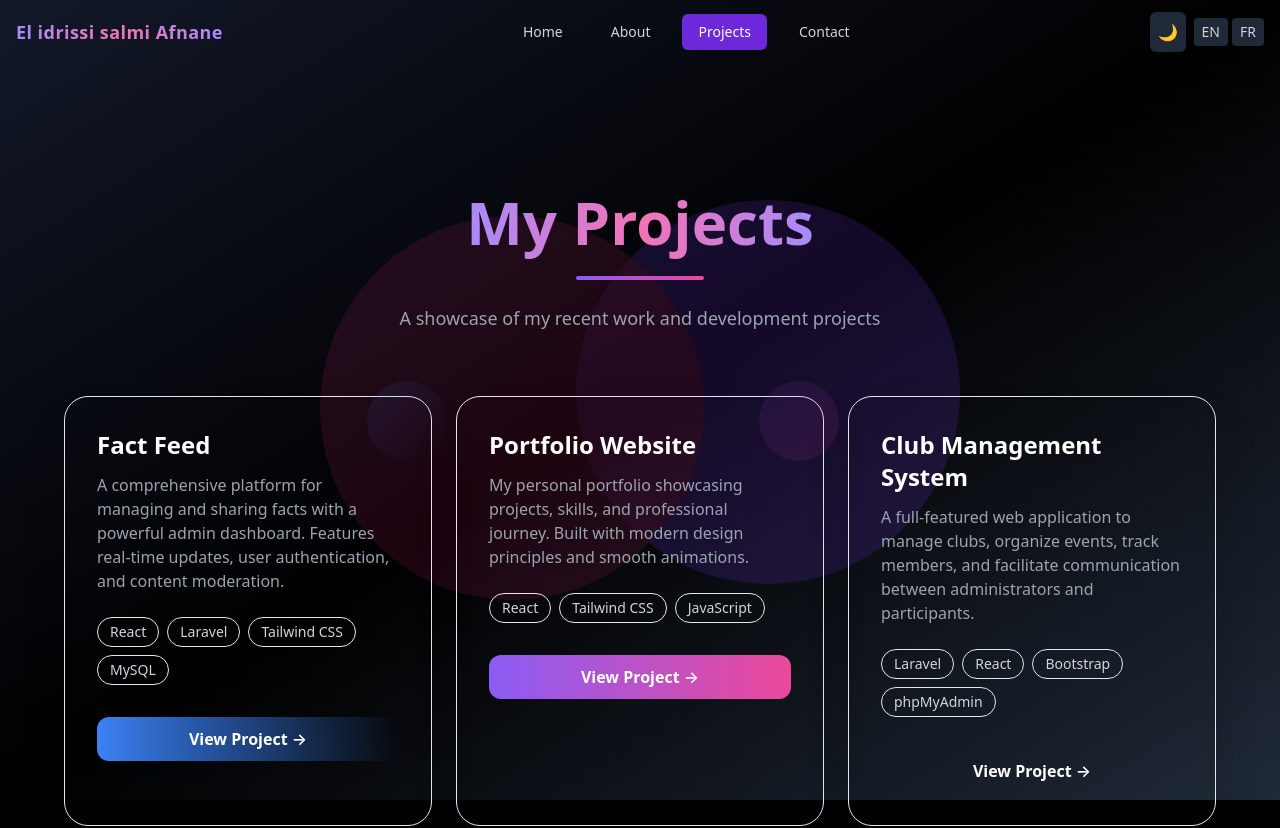
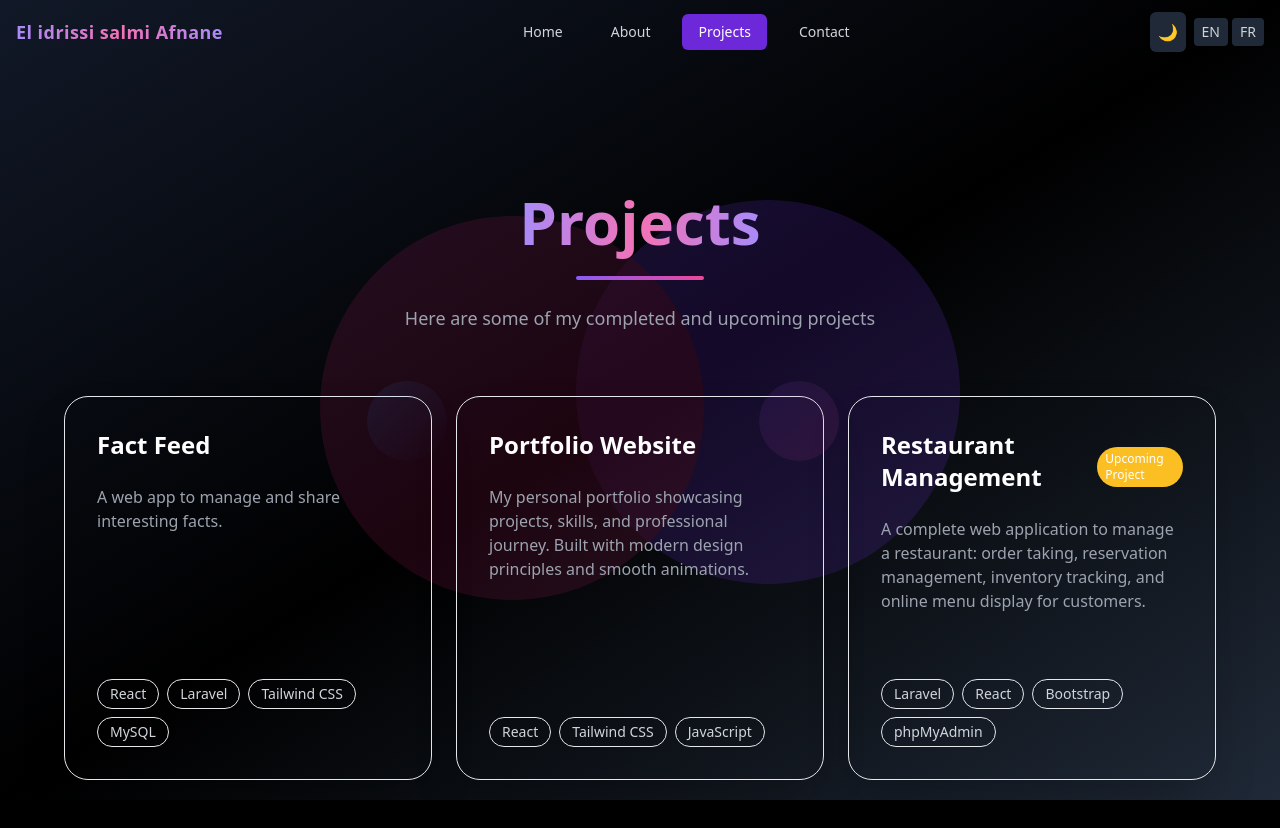
Before and after one commit to AfnaneElIdrissi/portfolio-afnane, a React app in the folder frontend/: page /projects in a window 1280 px wide. Shown: the top 828 px of the page. Built offline with nearby package versions, Linux system fonts and the light colour scheme; the HTML template or start-up script is replaced by a standard one.

Commit message:
add some of changes in translate and projects

```diff
--- a/frontend/src/locales/en/translation.json
+++ b/frontend/src/locales/en/translation.json
@@ -19,21 +19,21 @@
     "cvDescription": "You can download my CV to explore my background and expertise."
   },
   "projects": {
-    "title": "My Projects",
-    "subtitle": "A showcase of my recent work and development projects",
-    "button": "View Project →",
+    "title": "Projects",
+    "subtitle": "Here are some of my completed and upcoming projects",
+    "future": "Upcoming Project",
     "factFeed": {
       "title": "Fact Feed",
-      "description": "A comprehensive platform for managing and sharing facts with a powerful admin dashboard. Features real-time updates, user authentication, and content moderation."
+      "description": "A web app to manage and share interesting facts."
     },
     "portfolio": {
       "title": "Portfolio Website",
       "description": "My personal portfolio showcasing projects, skills, and professional journey. Built with modern design principles and smooth animations."
     },
-    "clubManagement": {
-      "title": "Club Management System",
-      "description": "A full-featured web application to manage clubs, organize events, track members, and facilitate communication between administrators and participants."
-    }
+"restaurantManager": {
+  "title": "Restaurant Management",
+  "description": "A complete web application to manage a restaurant: order taking, reservation management, inventory tracking, and online menu display for customers."
+}
   },
   "about": {
     "title": "About Me",
--- a/frontend/src/locales/fr/translation.json
+++ b/frontend/src/locales/fr/translation.json
@@ -18,22 +18,22 @@
     "downloadCV": "Télécharger le CV",
     "cvDescription": "Vous pouvez télécharger mon CV pour explorer mon parcours et mes compétences."
   },
-  "projects": {
-    "title": "Mes Projets",
-    "subtitle": "Une sélection de mes projets récents et développements",
-    "button": "Voir le projet →",
+    "projects": {
+    "title": "Projets",
+    "subtitle": "Voici quelques-uns de mes projets réalisés et à venir",
+    "future": "Projet à venir",
     "factFeed": {
       "title": "Fact Feed",
-      "description": "Une plateforme complète pour gérer et partager des faits avec un tableau de bord admin puissant. Comprend des mises à jour en temps réel, l'authentification utilisateur et la modération de contenu."
+      "description": "Une application web pour gérer et partager des faits intéressants."
     },
     "portfolio": {
       "title": "Portfolio",
       "description": "Mon portfolio personnel présentant mes projets, compétences et parcours professionnel. Construit avec des principes de design modernes et des animations fluides."
     },
-    "clubManagement": {
-      "title": "Gestion de Club",
-      "description": "Une application web complète pour gérer les clubs, organiser des événements, suivre les membres et faciliter la communication entre administrateurs et participants."
-    }
+"restaurantManager": {
+  "title": "Gestion de Restaurant",
+  "description": "Une application web complète pour gérer un restaurant : prise de commandes, gestion des réservations, suivi des stocks, et affichage du menu en ligne pour les clients."
+}
   },
   "about": {
     "title": "À propos de moi",
--- a/frontend/src/pages/Projects.jsx
+++ b/frontend/src/pages/Projects.jsx
@@ -7,21 +7,21 @@ const projects = [
     description: "projects.factFeed.description",
     tech: ["React", "Laravel", "Tailwind CSS", "MySQL"],
     color: "from-blue-500 to-cyan-500",
-    icon: "📰",
+    future: false,
   },
   {
     title: "projects.portfolio.title",
     description: "projects.portfolio.description",
     tech: ["React", "Tailwind CSS", "JavaScript"],
     color: "from-purple-500 to-pink-500",
-    icon: "💼",
+    future: false,
   },
   {
-    title: "projects.clubManagement.title",
-    description: "projects.clubManagement.description",
+    title: "projects.restaurantManager.title",
+    description: "projects.restaurantManager.description",
     tech: ["Laravel", "React", "Bootstrap", "phpMyAdmin"],
     color: "from-orange-500 to-red-500",
-    icon: "🎯",
+    future: true, // projet futur
   },
 ];
 
@@ -102,26 +102,33 @@ const Projects = ({ isDark }) => {
 
               {/* Card */}
               <div
-                className={`relative h-full rounded-3xl p-6 sm:p-8 shadow-2xl transition-all duration-300 hover:-translate-y-2 border backdrop-blur-2xl ${
+                className={`relative h-96 rounded-3xl p-6 sm:p-8 shadow-2xl transition-all duration-300 hover:-translate-y-2 border backdrop-blur-2xl flex flex-col ${
                   isDark
                     ? "bg-gray-900/80 border-gray-800/50"
                     : "bg-white/80 border-gray-200"
                 }`}
               >
                 {/* Title */}
+                <div className="flex items-center mb-3">
                   <h2
-                  className={`text-xl sm:text-2xl font-bold mb-3 transition ${
+                    className={`text-xl sm:text-2xl font-bold mb-3 text-transparent bg-clip-text bg-gradient-to-r transition-all duration-300 ${
                       isDark
-                      ? "text-white group-hover:text-transparent group-hover:bg-clip-text group-hover:bg-gradient-to-r group-hover:from-purple-400 group-hover:to-pink-400"
-                      : "text-gray-800 group-hover:text-purple-600"
+                        ? "from-white via-white to-white group-hover:from-purple-400 group-hover:via-pink-400 group-hover:to-purple-400"
+                        : "from-gray-800 via-gray-800 to-gray-800 group-hover:from-purple-500 group-hover:via-pink-500 group-hover:to-purple-500"
                     }`}
                   >
                     {t(project.title)}
                   </h2>
+                  {project.future && (
+                    <span className="ml-2 px-2 py-1 text-xs rounded-full bg-yellow-400 text-white">
+                      {t("projects.future")}
+                    </span>
+                  )}
+                </div>
 
                 {/* Description */}
                 <p
-                  className={`text-sm sm:text-base mb-6 leading-relaxed ${
+                  className={`text-sm sm:text-base mb-4 leading-relaxed flex-grow ${
                     isDark ? "text-gray-400" : "text-gray-600"
                   }`}
                 >
@@ -129,7 +136,7 @@ const Projects = ({ isDark }) => {
                 </p>
 
                 {/* Tech stack */}
-                <div className="flex flex-wrap gap-2 mb-4">
+                <div className="flex flex-wrap gap-2 mt-auto">
                   {project.tech.map((tech, i) => (
                     <span
                       key={i}
@@ -144,13 +151,6 @@ const Projects = ({ isDark }) => {
                   ))}
                 </div>
 
-                {/* Button */}
-                <button
-                  className={`w-full mt-4 px-6 py-2.5 font-semibold rounded-xl bg-gradient-to-r ${project.color} text-white transition hover:scale-105 hover:shadow-lg`}
-                >
-                  {t("projects.button")}
-                </button>
-
                 {/* Decorative */}
                 <div
                   className={`absolute -top-4 -right-4 w-20 h-20 bg-gradient-to-br ${project.color} opacity-10 rounded-full blur-2xl`}
@@ -162,7 +162,7 @@ const Projects = ({ isDark }) => {
       </main>
 
       {/* Animations */}
-      <style >{`
+      <style>{`
         @keyframes fadeIn {
           from { opacity: 0; transform: translateY(-20px); }
           to { opacity: 1; transform: translateY(0); }
```
Lines whose indentation alone changed are shown as unchanged.
